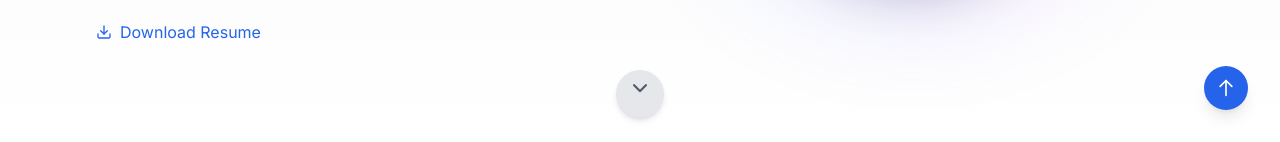
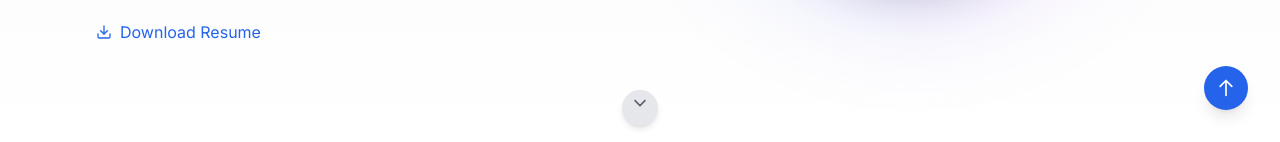
Before and after one commit to niranjansingh0/Portfolio-Website, a React (Create React App) app: page / in a window 1280 px wide. Shown: the part 658-800 px from the top of the page. Built offline with nearby package versions, Linux system fonts and the light colour scheme.

Commit message:
scroll button

```diff
--- a/src/components/Hero.js
+++ b/src/components/Hero.js
@@ -135,37 +135,32 @@ const Hero = () => {
                      opacity-40 blur-3xl animate-[pulse_4s_ease-in-out_infinite]"
           ></div>
         </div>
-
-
-
       </motion.div>
 
       {/* Scroll Down Button */}
-     <div className="absolute bottom-6 left-1/2 transform -translate-x-1/2">
+      <div className="absolute bottom-4 left-1/2 transform -translate-x-1/2">
         <button
-         onClick={() => scrollToSection("about")} // Change "about" to your actual next section id
-         className="p-3 rounded-full bg-gray-200 dark:bg-gray-800 shadow-md
+          onClick={() => scrollToSection("about")}
+          className="p-2 rounded-full bg-gray-200 dark:bg-gray-800 shadow-md
                hover:bg-gray-300 dark:hover:bg-gray-700 transition"
         >
           <svg
             xmlns="http://www.w3.org/2000/svg"
-           width="28"
-           height="28"
+            width="20"
+            height="20"
             viewBox="0 0 24 24"
             fill="none"
             stroke="currentColor"
             strokeWidth="2"
             strokeLinecap="round"
             strokeLinejoin="round"
-           className="h-6 w-6 text-gray-600 dark:text-gray-400 animate-bounce"
+            className="h-5 w-5 text-gray-600 dark:text-gray-400 animate-bounce"
           >
             <path d="m6 9 6 6 6-6"></path>
           </svg>
         </button>
       </div>
-
     </section>
-
   );
 };
 
```
Lines whose indentation alone changed are shown as unchanged.
